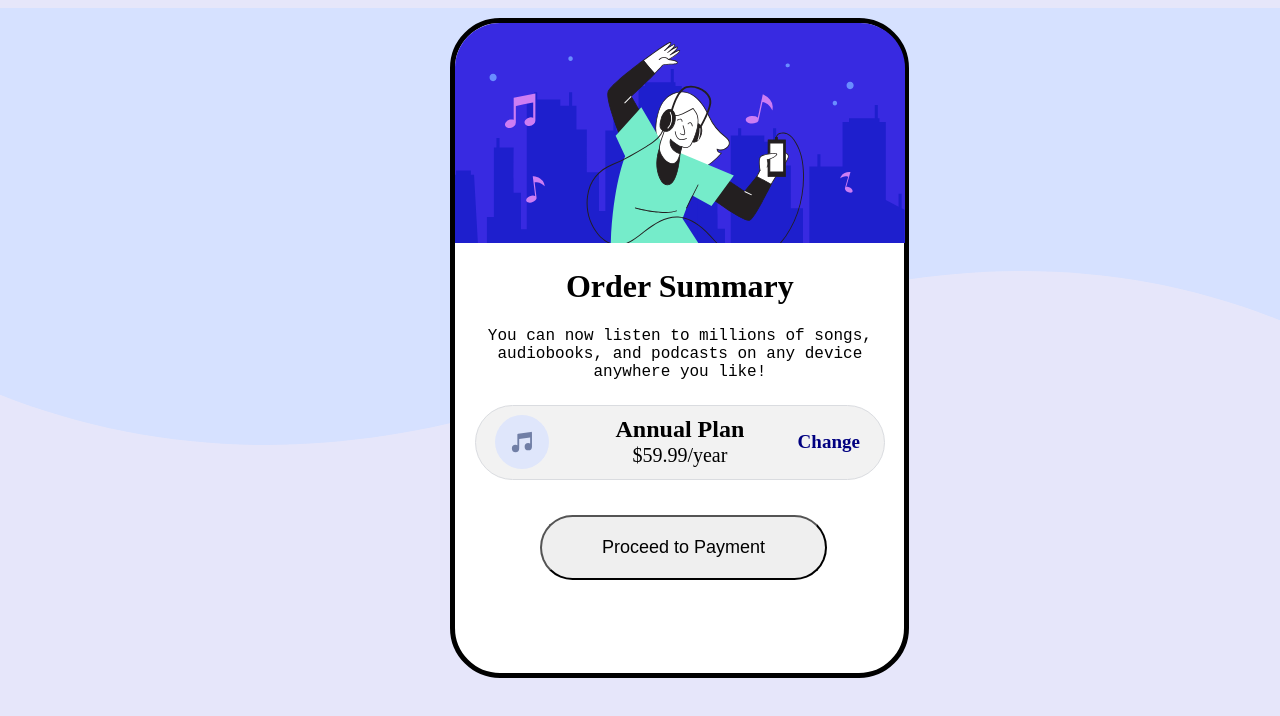
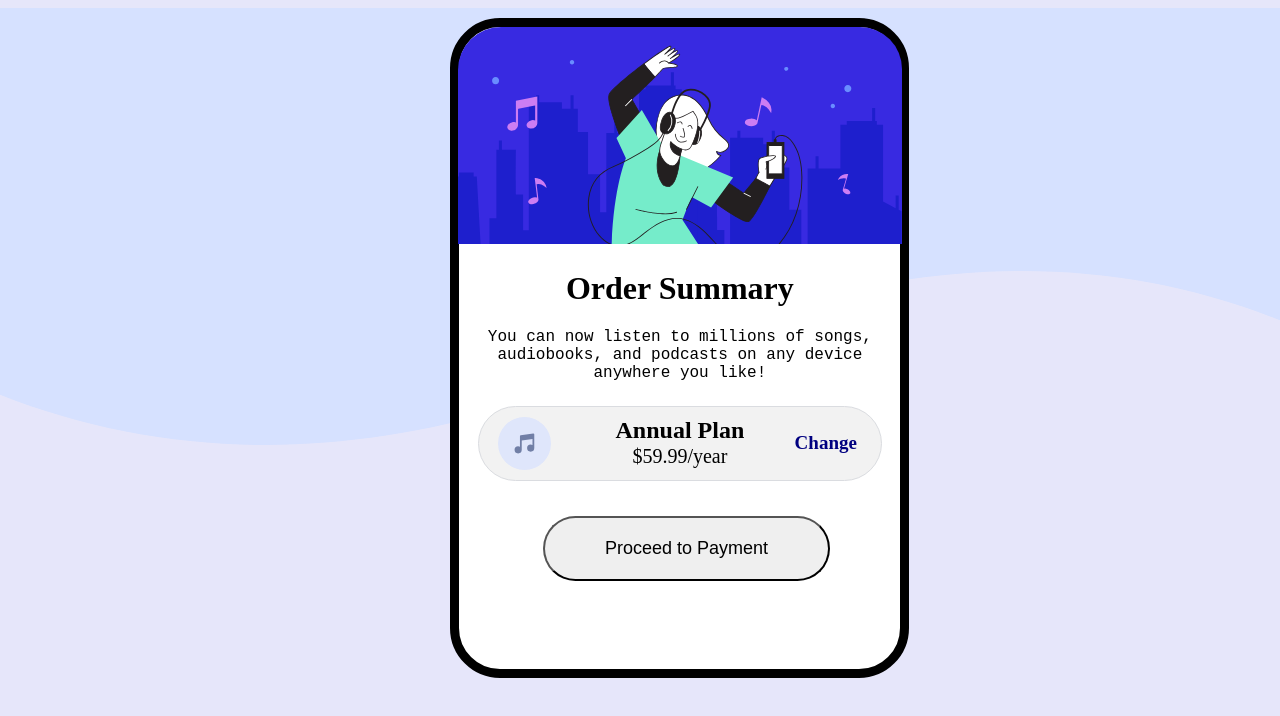
Before and after one commit to shubham2o/Order-Summary-Component, a plain HTML site: page index.html in a window 1280 px wide. Shown: the top 716 px of the page. Drawn offline with Linux system fonts and the light colour scheme.

Commit message:
Fixed dimension of musicman & center

```diff
--- a/css.css
+++ b/css.css
@@ -33,7 +33,7 @@
          position: relative;
          display: flex;
          justify-content: center;
-         border: 5px solid var(--black);
+         border: 9px solid var(--black);
          border-radius: 50px;
          width: 459px;
          height: 660px;
@@ -59,8 +59,9 @@
 
 
  #musicman {
-         border-top-left-radius: 45px;
-         border-top-right-radius: 45px;
+         border-top-left-radius: 43px;
+         border-top-right-radius: 42px;
+         width: 444px;
  }
 
 
```
